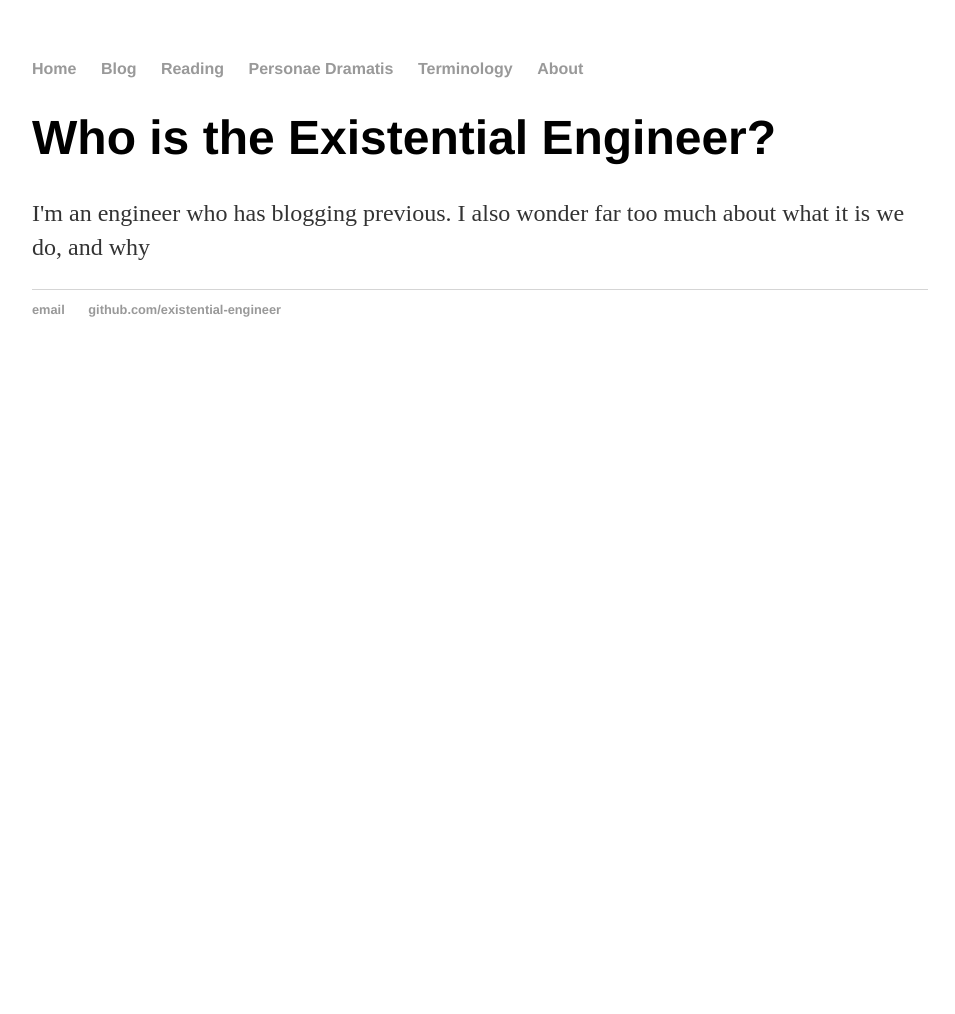
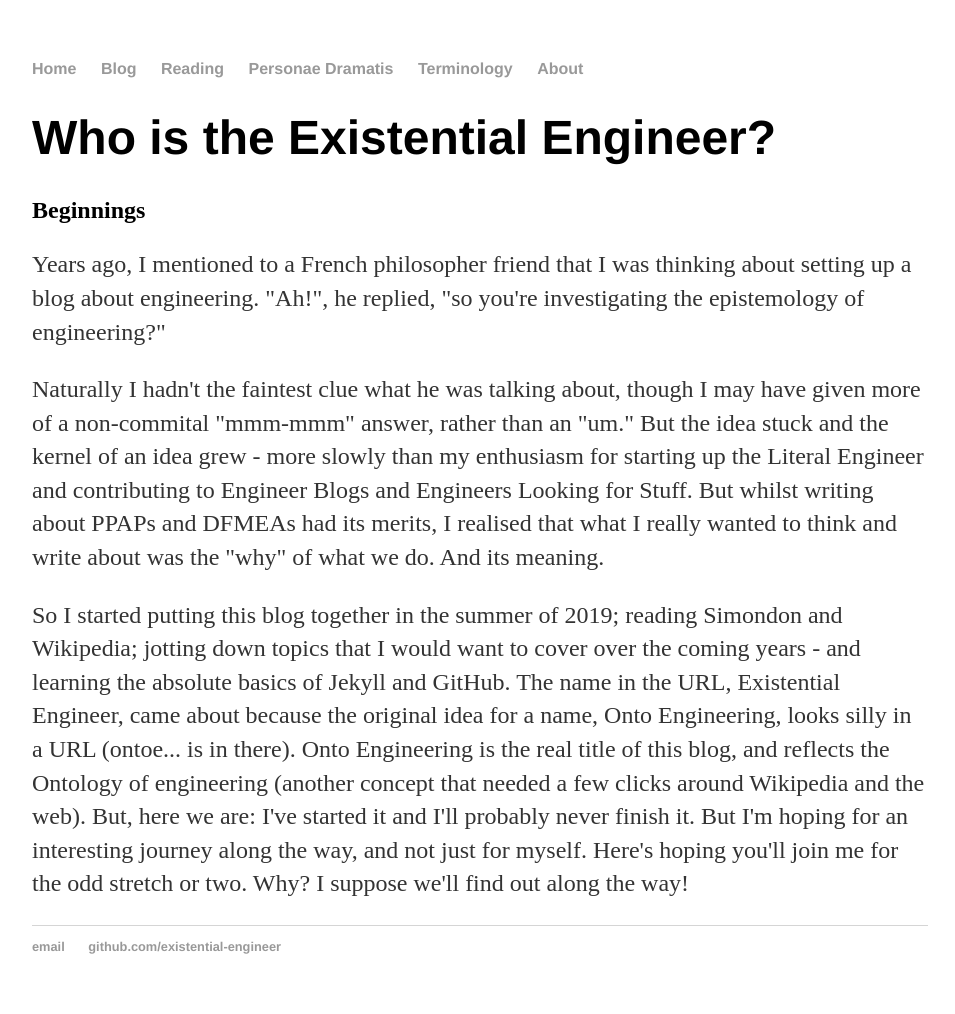
Before and after one commit to existential-engineer/existential-engineer.github.io, a Jekyll site: the page built from about/index.html, in a window 1280 px wide. Shown: the whole page, without its empty margins (160-1115 px from the left). Built offline with Jekyll 4.4.1, drawn with Linux system fonts in a browser that asks for light colours; before the commit the page ends 900 px from its top, so only the background shows below that.

Commit message:
Updated the About page with much improved text

```diff
--- a/about/index.html
+++ b/about/index.html
@@ -4,5 +4,8 @@ title: About the Existential Engineer
 ---
 <div class="blurb">
         <h1>Who is the Existential Engineer?</h1>
-        <p>I'm an engineer who has blogging previous. I also wonder far too much about what it is we do, and why</a></p>
+        <h2>Beginnings</h2>
+        <p>Years ago, I mentioned to a French philosopher friend that I was thinking about setting up a blog about engineering. "Ah!", he replied, "so you're investigating the epistemology of engineering?"</p>
+        <p>Naturally I hadn't the faintest clue what he was talking about, though I may have given more of a non-commital "mmm-mmm" answer, rather than an "um." But the idea stuck and the kernel of an idea grew - more slowly than my enthusiasm for starting up the Literal Engineer and contributing to Engineer Blogs and Engineers Looking for Stuff. But whilst writing about PPAPs and DFMEAs had its merits, I realised that what I really wanted to think and write about was the "why" of what we do. And its meaning.</p>
+        <p>So I started putting this blog together in the summer of 2019; reading Simondon and Wikipedia; jotting down topics that I would want to cover over the coming years - and learning the absolute basics of Jekyll and GitHub. The name in the URL, Existential Engineer, came about because the original idea for a name, Onto Engineering, looks silly in a URL (ontoe... is in there). Onto Engineering is the real title of this blog, and reflects the Ontology of engineering (another concept that needed a few clicks around Wikipedia and the web). But, here we are: I've started it and I'll probably never finish it. But I'm hoping for an interesting journey along the way, and not just for myself. Here's hoping you'll join me for the odd stretch or two. Why? I suppose we'll find out along the way!</p>
 </div><!-- /.blurb -->
```
